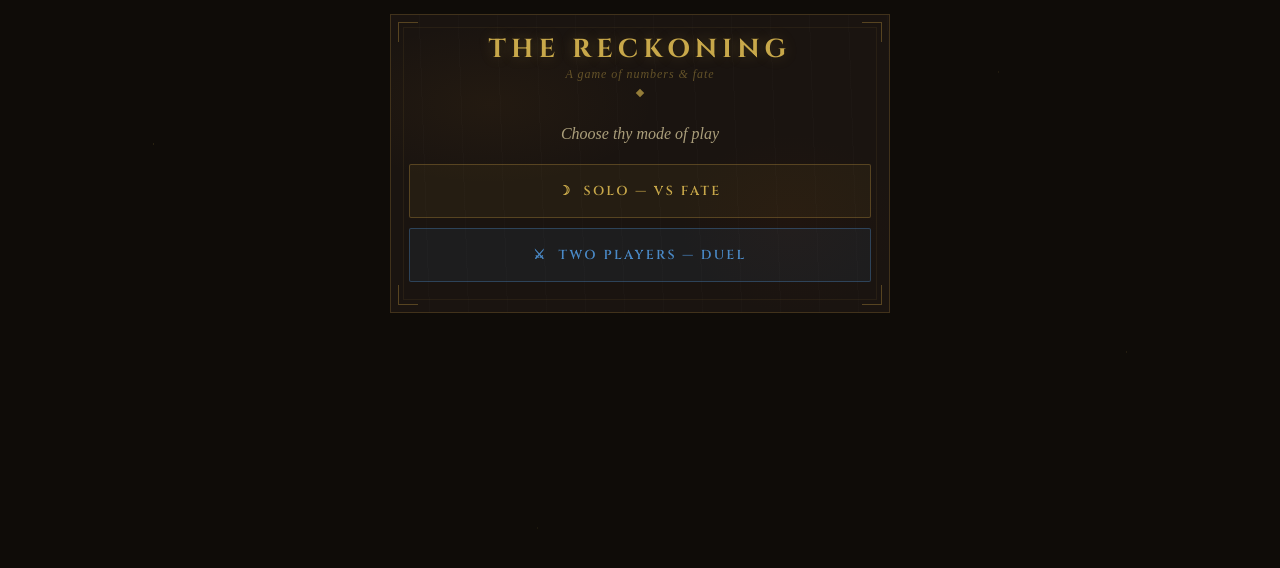
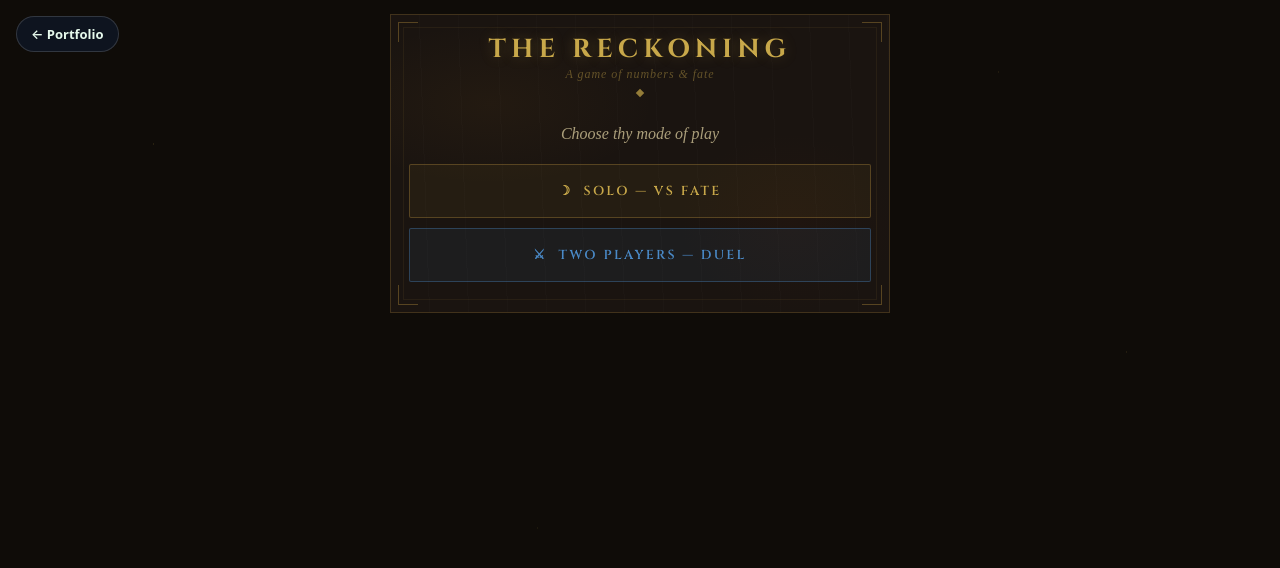
Before and after one commit to KaungSetLin3013/hangman, a plain HTML site: page index.html in a window 1280 px wide. Shown: the top 568 px of the page. Drawn offline with Linux system fonts and the light colour scheme; a web font is replaced by a local one.

Commit message:
Add link to portfolio in index.html

```diff
--- a/index.html
+++ b/index.html
@@ -291,7 +291,7 @@ body::before{
 </style>
 </head>
 <body>
-
+<a href="https://kaungsetlin3013.github.io/portfolio/" style="position:fixed;top:16px;left:16px;z-index:9999;display:inline-flex;align-items:center;gap:6px;padding:8px 14px;background:rgba(15,23,36,0.85);color:#e6f9ec;font-family:system-ui,-apple-system,sans-serif;font-size:13px;font-weight:600;text-decoration:none;border:1px solid rgba(255,255,255,0.15);border-radius:999px;backdrop-filter:blur(6px);transition:background .2s,transform .2s;" onmouseover="this.style.background='rgba(15,23,36,1)';this.style.transform='translateX(-2px)';" onmouseout="this.style.background='rgba(15,23,36,0.85)';this.style.transform='translateX(0)';">← Portfolio</a>
 <!-- ══ COVER overlay (secret number entry) ══ -->
 <div class="cov" id="cov">
   <div class="cov-box" id="cov-box">
```
